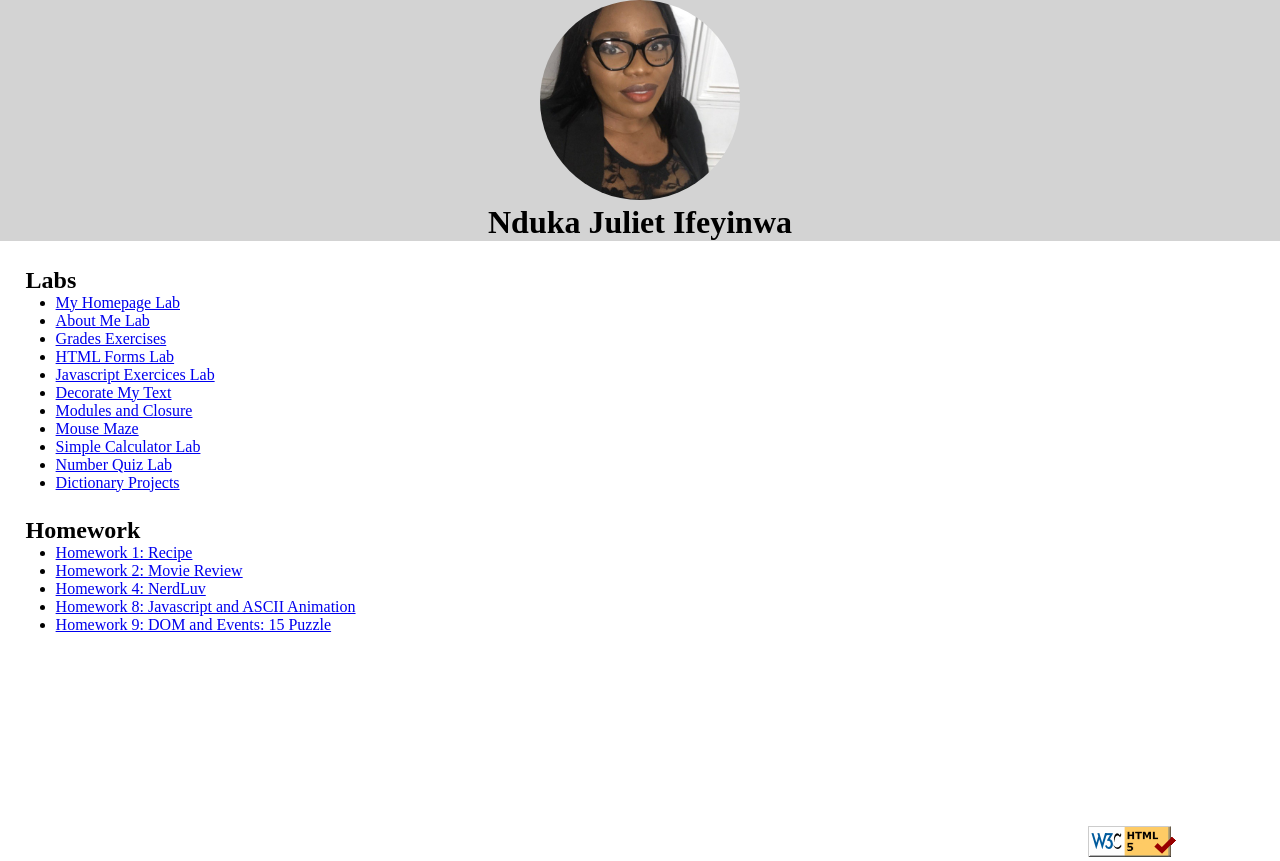
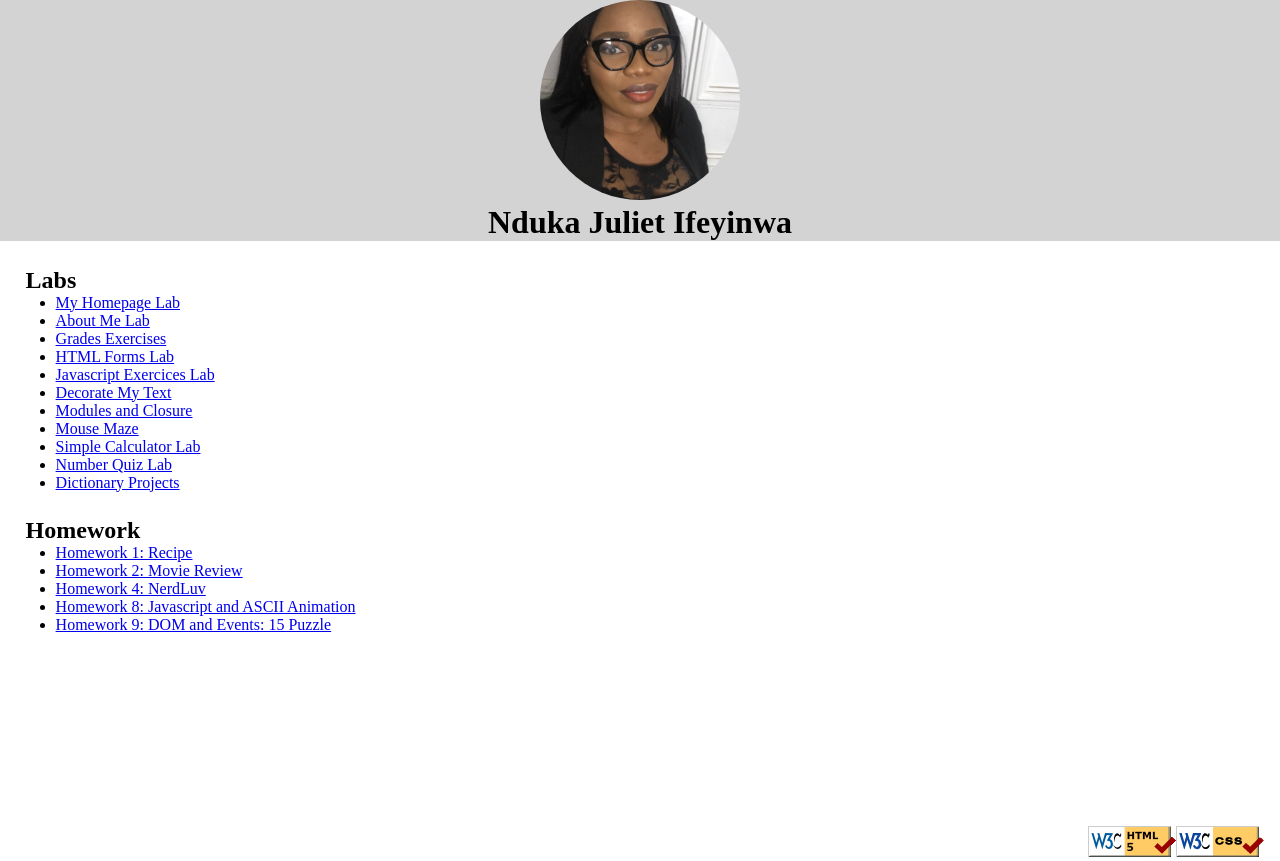
Before and after one commit to JulietDiamond/JulietDiamond, a plain HTML site: page Profile/index.html in a window 1280 px wide. Drawn offline with Linux system fonts and the light colour scheme.

Commit message:
changes on assignment

```diff
--- a/Profile/index.html
+++ b/Profile/index.html
@@ -43,10 +43,17 @@
         </div>
         </div>
     <footer>
-        <a
+        <div class="footer-link">
+ <a
 href="http://validator.w3.org/nu/?doc=https://julietdiamond.github.io/JulietDiamond/Profile/index.html" target="blank"> <img
 src="ProfileImages/w3c-html.png"
 alt="html validator"/></a>
+<a
+            href="http://jigsaw.w3.org/css-validator/validator?uri=https://julietdiamond.github.io/JulietDiamond/Profile/styles.css" target="_blank"> <img
+            src="ProfileImages/w3c-css.png"
+            alt="css validator"/></a>
+        </div>
+
     </footer>
 </body>
 </html>
--- a/Profile/styles.css
+++ b/Profile/styles.css
@@ -40,3 +40,6 @@ footer{
     margin-top: 15%;
     margin-left: 85%;
 }
+.footer-link{
+    display: flex;
+}
```
